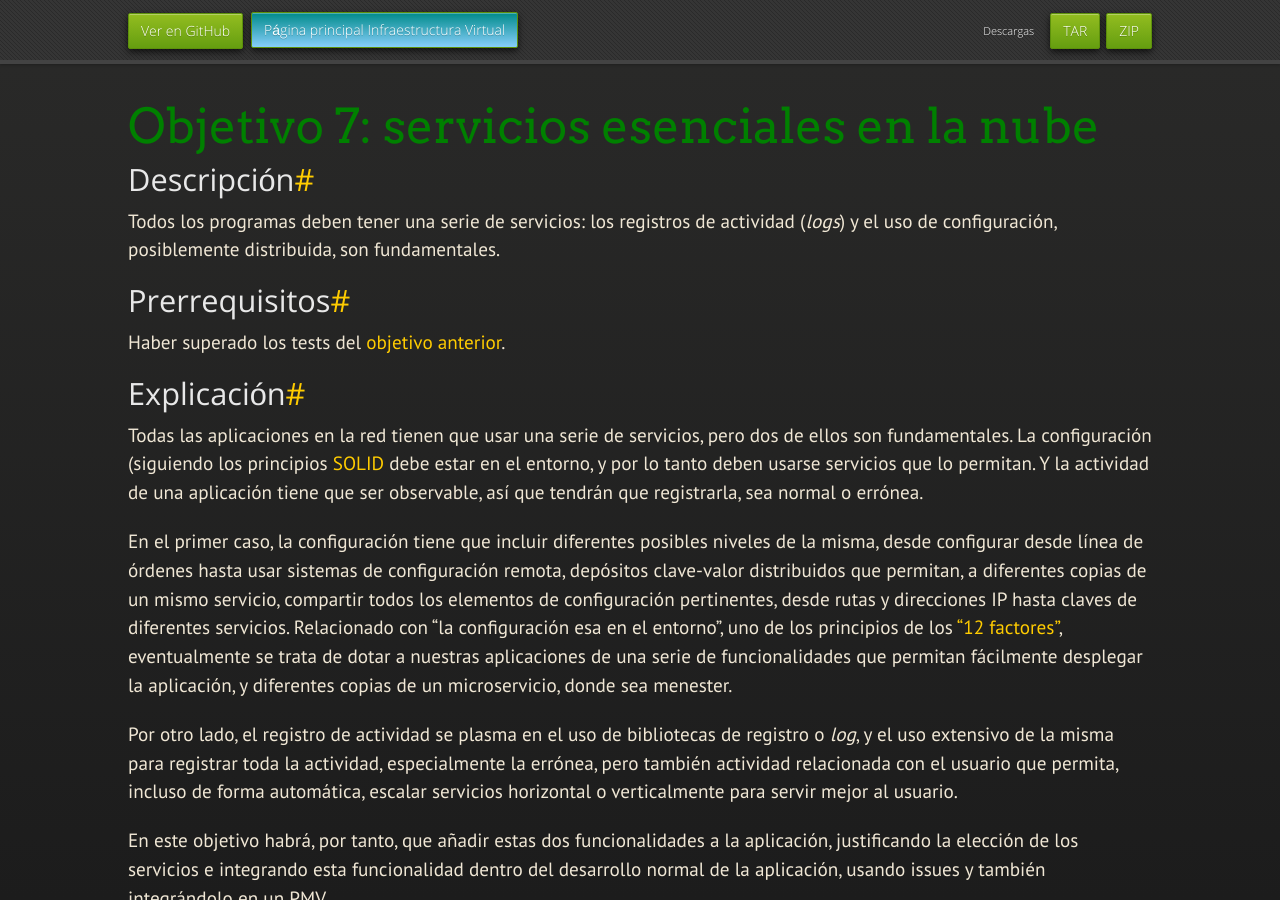
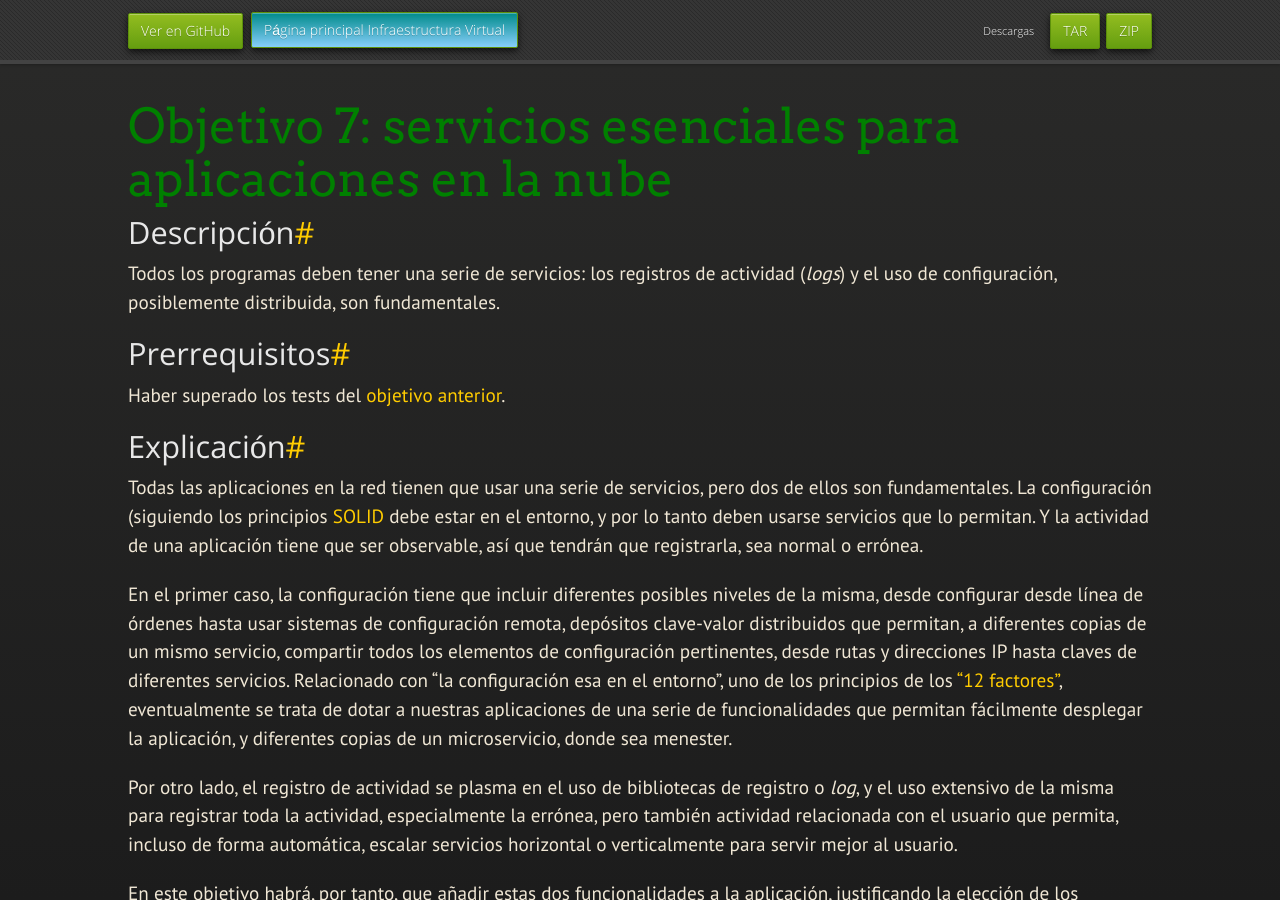
Before and after one commit to JJ/IV, a Jekyll site: the page built from documentos/proyecto/7.Servicios.md, in a window 1280 px wide and 900 px high. Built offline with Jekyll 4.4.1, drawn with Linux system fonts in a browser that asks for light colours; nearby versions of some CDN libraries; some web fonts are replaced; our own code applies the rules of GitHub Pages for plain Markdown files; some of the changed lines change nothing that is shown.

Commit message:
Sync documentos/proyecto/7.Servicios.md de master a gh-pages

```diff
--- a/documentos/proyecto/7.Servicios.md
+++ b/documentos/proyecto/7.Servicios.md
@@ -3,7 +3,7 @@
 
 
 ---
-# Objetivo 7: servicios esenciales en la nube
+# Objetivo 7: servicios esenciales para aplicaciones en la nube
 
 ## Descripción
 
@@ -52,7 +52,7 @@
 
 Del [curso 0](https://jj.github.io/curso-tdd) se puede consultar el
 material sobre [servicios avanzados en
-informática](https://github.com/JJ/curso-tdd/blob/master/temas/servicios).
+informática](https://github.com/JJ/curso-tdd/blob/master/temas/servicios.md).
 
 La configuración es un ejemplo de dependencia que debe estar desacoplada, por lo
 que se aconseja que se mire [el tema de inversión de
@@ -81,7 +81,7 @@
 
 Subir los fuentes a GitHub y hacer un *pull request* al
 [fichero de este
-objetivo](https://github.com/JJ/IV-21-22/blob/master/proyectos/objetivo-7). En
+objetivo](https://github.com/JJ/IV-21-22/blob/master/proyectos/objetivo-7.md). En
 el fichero `iv.yaml` habrá que añadir la clave `configuracion` que use como
 valor el fichero en el que se haya abstraído la configuración de la aplicación.
 
```
